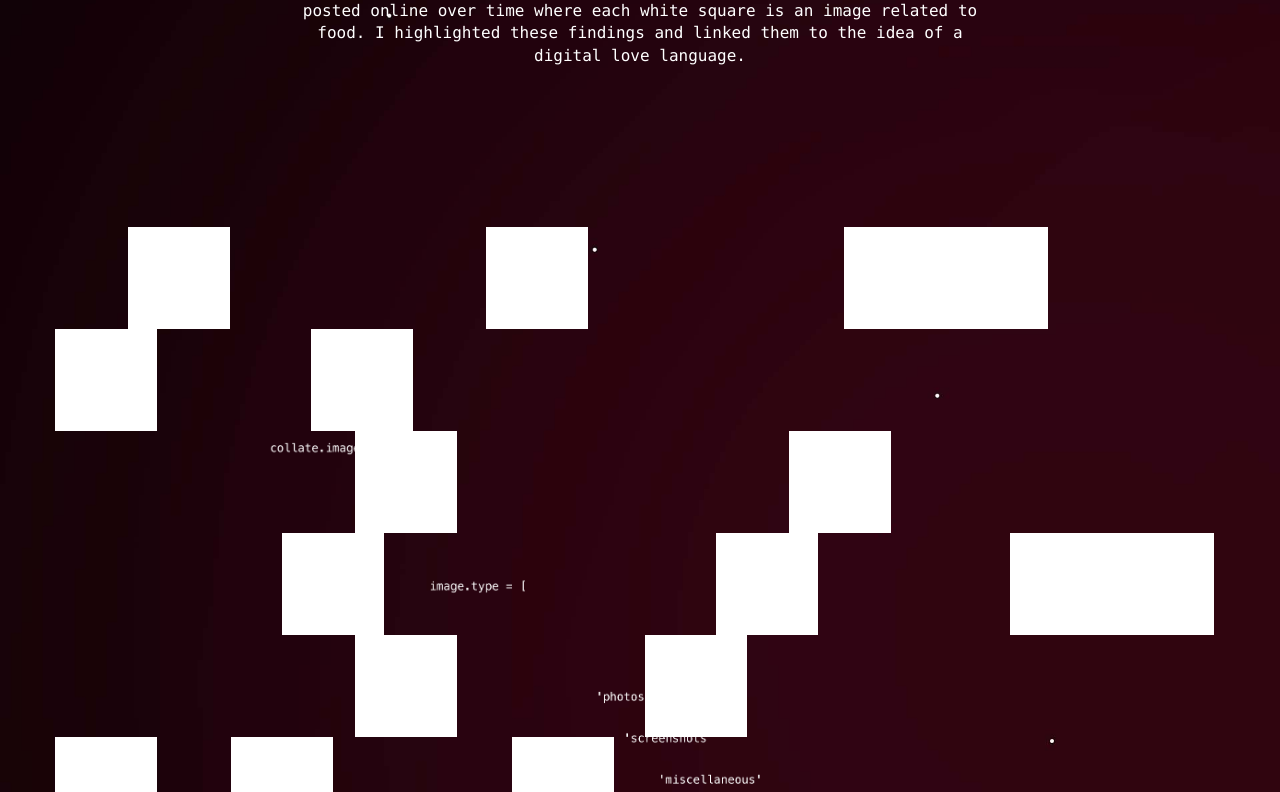
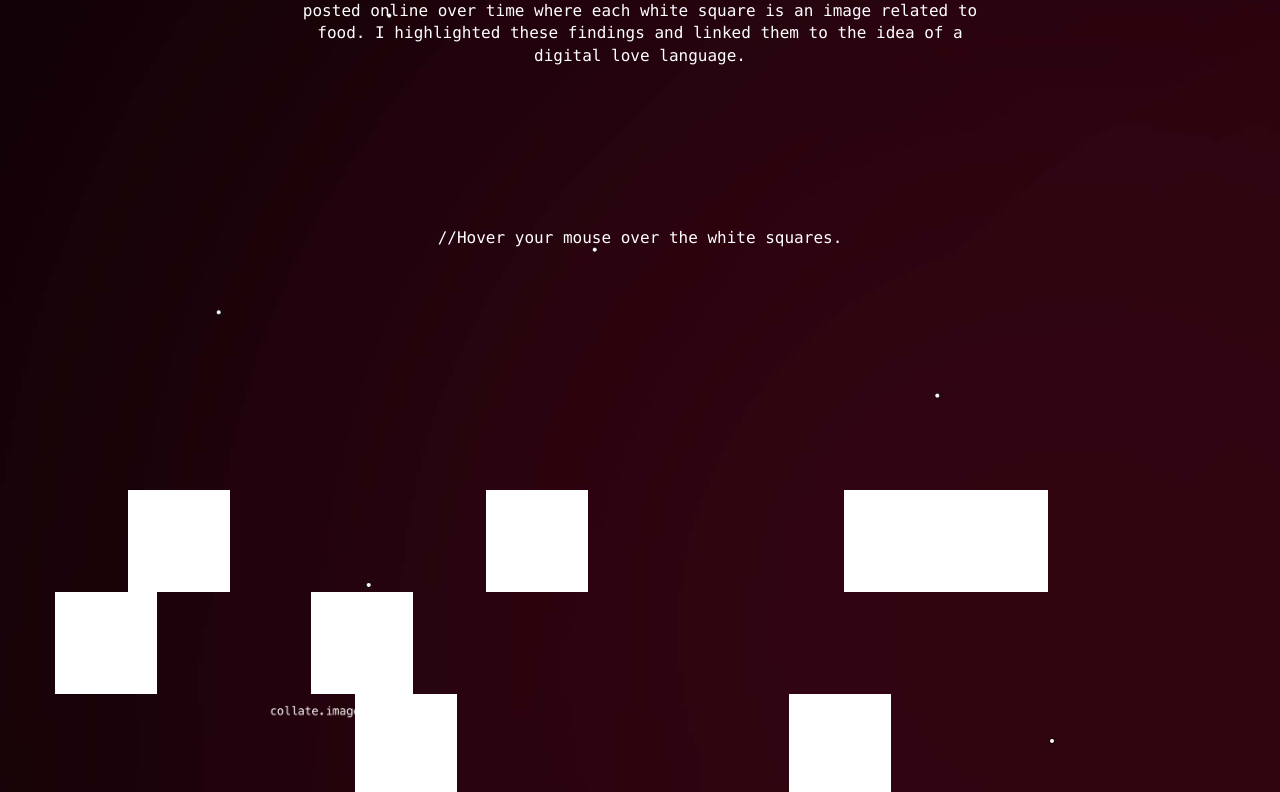
Before and after one commit to carmen-yeh/carmen-yeh.github.io, a React (Create React App) app in the folder frontend/: page /love-language in a window 1280 px wide. Shown: the part 455-1247 px from the top of the page. Built offline with nearby package versions, Linux system fonts and the light colour scheme; what react-animations would draw is missing.

Commit message:
Update LoveLanguagePage.js

```diff
--- a/frontend/src/pages/1-love-language/LoveLanguagePage.js
+++ b/frontend/src/pages/1-love-language/LoveLanguagePage.js
@@ -16,15 +16,17 @@ function LoveLanguagePage() {
 
                 <h1>LOVE.LANGUAGE</h1>
                 <p>LOVE.LANGUAGE explores the idea of expressing love through the sending of images online to loved ones. This is an image analysis of photos I’ve posted online over time where each white square is an image related to food. I highlighted these findings and linked them to the idea of a digital love language.</p>
+        <p2> //Hover your mouse over the white squares.
+        </p2>
 
         <div style={{display:"flex", justifyContent: "center", maxHeight: "100wh"}}>
             <img src={poem} alt="poem" style={{position: "absolute", height: "100wh"}} />
         </div>
+
+        <div id = 'textbox'>
         <div style={{position: "relative"}}>
-
-
-        <div style={{display: 'flex'}}>
-                    <LoveBox paddingLeft={10} text={""} verticalSpace={0}/>
+        <div style={{display: 'flex', fontSize: 2}}>
+                    <LoveBox paddingLeft={10} text={"test.jpg"} verticalSpace={0}/>
                     <LoveBox paddingLeft={20} text={""} verticalSpace={0}/>
                     <LoveBox paddingLeft={20} text={"strawberry -crepe-cake.jpg"} verticalSpace={0}/>
                     <LoveBox paddingLeft={0} text={""} verticalSpace={0}/>
@@ -165,6 +167,7 @@ function LoveLanguagePage() {
 
         </div>
         </div>
+         </div>
 
                 <BottomNavigation colour="red"/>
                 <div id= "footer">
```
